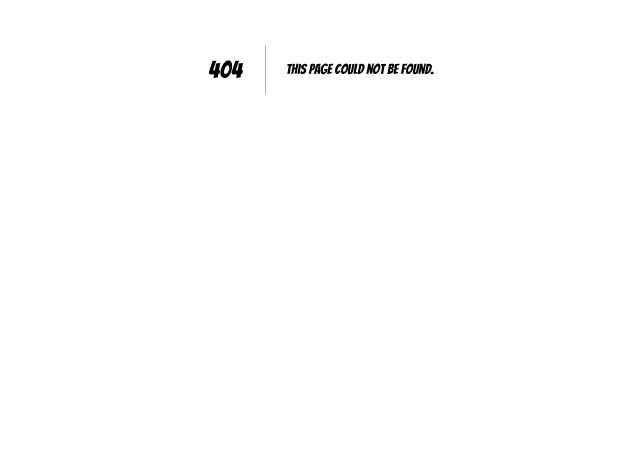
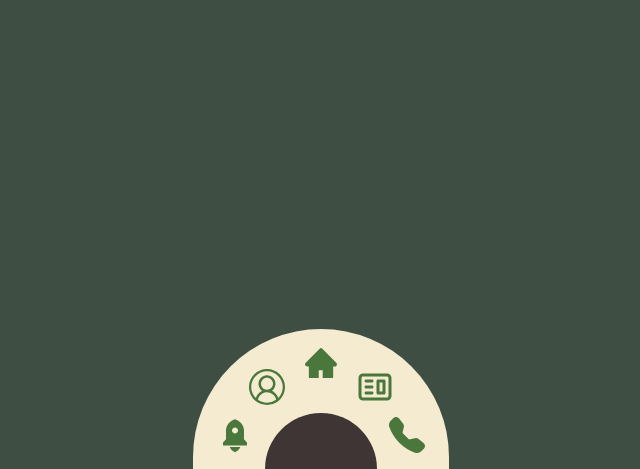
Before and after one commit to wakamonoo/WakamonoOfTheNight, a Next.js app: page /about in a window 1280 px wide. Before the commit this address had no page. Shown: the part 331-800 px from the top of the page, without its empty margins (319-959 px from the left). Built offline with nearby package versions, Linux system fonts and the light colour scheme.

Commit message:
page routes

```diff
--- a/package.json
+++ b/package.json
@@ -9,6 +9,7 @@
     "lint": "next lint"
   },
   "dependencies": {
+    "framer-motion": "^12.23.9",
     "next": "15.4.2",
     "react": "19.1.0",
     "react-dom": "19.1.0",
--- /dev/null
+++ b/src/app/about/page.jsx
@@ -0,0 +1,11 @@
+// app/about/page.jsx
+'use client';
+import { motion } from 'framer-motion';
+import Link from 'next/link';
+import BottomHalfCircleMenu from '@/components/buttons';
+
+export default function AboutPage() {
+  return (
+    <BottomHalfCircleMenu />
+  );
+}
--- /dev/null
+++ b/src/app/contact/page.jsx
@@ -0,0 +1,11 @@
+// app/about/page.jsx
+'use client';
+import { motion } from 'framer-motion';
+import Link from 'next/link';
+import BottomHalfCircleMenu from '@/components/buttons';
+
+export default function AboutPage() {
+  return (
+    <BottomHalfCircleMenu />
+  );
+}
--- /dev/null
+++ b/src/app/portfolio/page.jsx
@@ -0,0 +1,11 @@
+// app/about/page.jsx
+'use client';
+import { motion } from 'framer-motion';
+import Link from 'next/link';
+import BottomHalfCircleMenu from '@/components/buttons';
+
+export default function AboutPage() {
+  return (
+    <BottomHalfCircleMenu />
+  );
+}
--- /dev/null
+++ b/src/app/skills/page.jsx
@@ -0,0 +1,11 @@
+// app/about/page.jsx
+'use client';
+import { motion } from 'framer-motion';
+import Link from 'next/link';
+import BottomHalfCircleMenu from '@/components/buttons';
+
+export default function AboutPage() {
+  return (
+    <BottomHalfCircleMenu />
+  );
+}
--- a/src/components/buttons.jsx
+++ b/src/components/buttons.jsx
@@ -3,28 +3,46 @@ import { VscAccount } from "react-icons/vsc";
 import { RiRocket2Fill } from "react-icons/ri";
 import { CgWebsite } from "react-icons/cg";
 import { BsTelephoneFill } from "react-icons/bs";
+import Link from "next/link";
 
 export default function BottomHalfCircleMenu() {
   return (
     <div className="fixed bottom-0 left-1/2 -translate-x-1/2 z-50">
       <div className="bg-text rounded-t-full relative">
-        <div id="navLinks" className="left-1/2 -translate-x-1/2 text-secondary text-4xl w-64 h-35 relative">
+        <div
+          id="navLinks"
+          className="left-1/2 -translate-x-1/2 text-secondary text-4xl w-64 h-35 relative"
+        >
           <div>
+            <Link href="./skills">
               <button className="absolute left-6 bottom-4 transition-all duration-300 hover:scale-125 hover:text-[var(--color-accent)] active:scale-125 focus:text-[var(--color-accent)]">
               <RiRocket2Fill />
             </button>
+            </Link>
+
+            <Link href="./about">
               <button className="absolute left-14 bottom-16 transition-all duration-300 hover:scale-125 hover:text-[var(--color-accent)] active:scale-125 focus:text-[var(--color-accent)]">
                 <VscAccount />
               </button>
+            </Link>
+
+            <Link href="/">
               <button className="absolute left-1/2 -translate-x-1/2 bottom-22 transition-all duration-300 hover:scale-125 hover:text-[var(--color-accent)] active:scale-125 focus:text-[var(--color-accent)]">
               <AiFillHome />
             </button>
+            </Link>
+
+            <Link href="./portfolio">
               <button className="absolute right-14 bottom-16 transition-all duration-300 hover:scale-125 hover:text-[var(--color-accent)] active:scale-125 focus:text-[var(--color-accent)]">
               <CgWebsite />
             </button>
+            </Link>
+
+            <Link href="./contact">
               <button className="absolute right-6 bottom-4 transition-all duration-300 hover:scale-125 hover:text-[var(--color-accent)] active:scale-125 focus:text-[var(--color-accent)]">
               <BsTelephoneFill />
             </button>
+            </Link>
           </div>
         </div>
         <div className="absolute bottom-0 left-1/2 -translate-x-1/2 w-28 h-14 bg-accent rounded-t-full transition-all duration-300 hover:scale-125 hover:text-[var(--color-accent)] active:scale-125 focus:text-[var(--color-accent)]"></div>
```
Also changed, not shown: 1 other file (tests, documents, lock files or other folders). Lines whose indentation alone changed are shown as unchanged.
